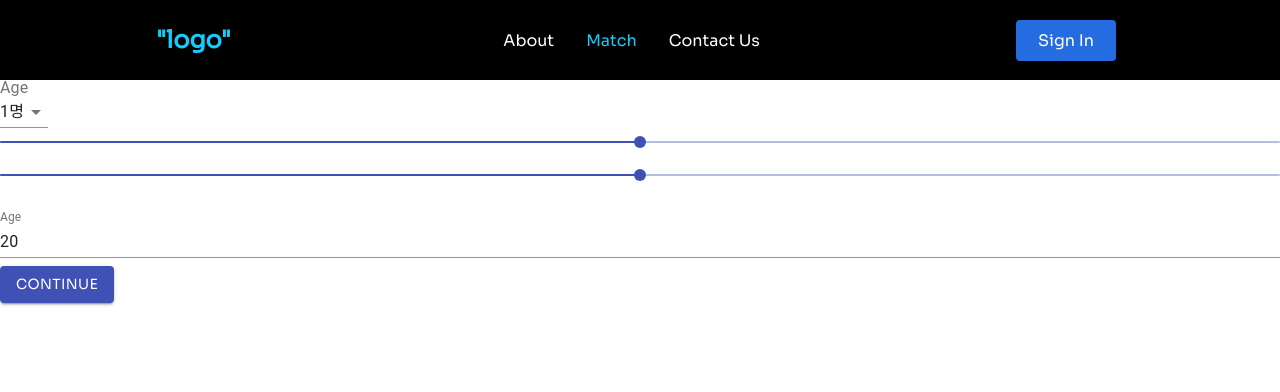
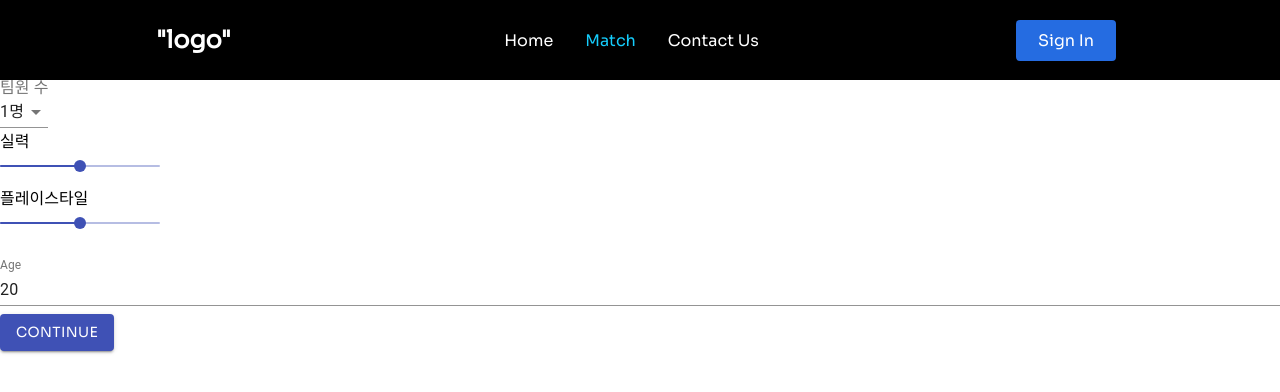
Before and after one commit to bbang3/madcamp-2020-winter, a React (Create React App) app: page /match in a window 1280 px wide. Shown: the top 392 px of the page. Built offline with nearby package versions, Linux system fonts and the light colour scheme; no server answers; what google-maps-react would draw is missing.

Commit message:
Modify Form design, Navbar Bug fixed

```diff
--- a/src/App.js
+++ b/src/App.js
@@ -1,6 +1,6 @@
 import React from "react";
 import "./App.css";
-import Navbar from "./components/Navbar/";
+import Navbar from "./components/Navbar/Navbar";
 import { BrowserRouter as Router, Switch, Route } from "react-router-dom";
 import Home from "./pages";
 import Match from "./pages/Match";
@@ -18,7 +18,7 @@ function App() {
       <Switch>
         <Route path="/" exact component={Home} />
         {/* <Route path="/Home" component={index} /> */}
-        <Route path="/match" component={MatchMake} />
+        <Route path="/match" exact component={MatchMake} />
         {/* <Route path="/contact-us" component={Contact} /> */}
         {/* <Route path="/sign-up" component={SignUp} /> */}
       </Switch>
--- a/src/components/Form/FormGroupDetails.js
+++ b/src/components/Form/FormGroupDetails.js
@@ -4,12 +4,12 @@ import AppBar from "@material-ui/core/AppBar";
 import { ThemeProvider } from "@material-ui/core/styles";
 import TextField from "@material-ui/core/TextField";
 import Button from "@material-ui/core/Button";
-import { InputLabel, MenuItem, Select, Slider } from "@material-ui/core";
+import { Box, InputLabel, MenuItem, Select, Slider } from "@material-ui/core";
 
 const FormGroupDetails = ({ values, setState }) => {
   return (
     <div>
-      <InputLabel id="group-size-label">Age</InputLabel>
+      <InputLabel id="group-size-label"> 팀원 수 </InputLabel>
       <Select
         labelId="group-size-label"
         value={values.groupSize}
@@ -23,7 +23,9 @@ const FormGroupDetails = ({ values, setState }) => {
         <MenuItem value={4}>4명</MenuItem>
         <MenuItem value={5}>5명</MenuItem>
       </Select>
+      <Box>실력</Box>
       <Slider
+        style={{ width: "10rem" }}
         value={values.skills}
         onChange={(e, value) => {
           console.log(value);
@@ -34,8 +36,9 @@ const FormGroupDetails = ({ values, setState }) => {
         max={10}
         step={1}
       />
-      <br />
+      <Box>플레이스타일</Box>
       <Slider
+        style={{ width: "10rem" }}
         value={values.intensity}
         onChange={(e, value) => setState({ ...values, intensity: value })}
         valueLabelDisplay="auto"
--- a/src/components/Form/MultiStepForm.js
+++ b/src/components/Form/MultiStepForm.js
@@ -8,7 +8,6 @@ import FormPlace from "./FormPlace";
 const MultiStepForm = () => {
   const [step, setStep] = useState(0);
   const [state, setState] = useState({
-    // step: 1,
     groupSize: 1,
     skills: 5,
     intensity: 5,
@@ -107,7 +106,7 @@ const MultiStepForm = () => {
         </>
       );
     default:
-      return <>!!!</>;
+      return <>Error page</>;
   }
 };
 
--- a/src/components/Navbar/index.js
+++ b/src/components/Navbar/Navbar.js
@@ -1,3 +1,12 @@
+import {
+  AppBar,
+  Button,
+  IconButton,
+  Link,
+  Toolbar,
+  Typography,
+} from "@material-ui/core";
+import { Menu } from "@material-ui/icons";
 import React from "react";
 import {
   Nav,
@@ -12,18 +21,18 @@ const Navbar = () => {
   return (
     <>
       <Nav>
-        <NavLink to="/">
+        <NavLink exact to="/" activeStyle>
           <h1> "logo" </h1>
         </NavLink>
-        {/* <Bars /> */}
+
         <NavMenu>
-          <NavLink to="/about" activeStyle>
-            About
+          <NavLink exact to="/" activeStyle>
+            Home
           </NavLink>
-          <NavLink to="/match" activeStyle>
+          <NavLink exact to="/match" activeStyle>
             Match
           </NavLink>
-          <NavLink to="/contact-us" activeStyle>
+          <NavLink exact to="/contact-us" activeStyle>
             Contact Us
           </NavLink>
           {/* Second Nav */}
```
Also changed, not shown: 1 other file (tests, documents, lock files or other folders).
